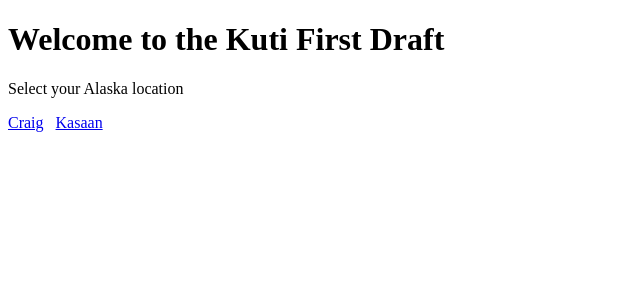
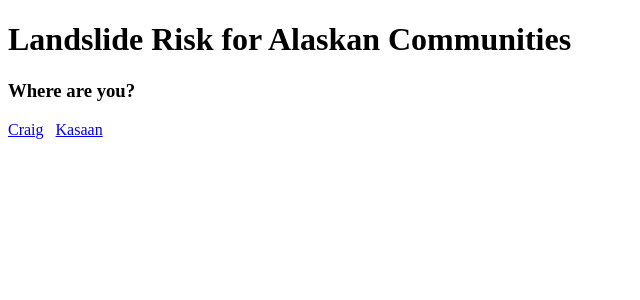
Before and after one commit to ua-snap/kuti, a Nuxt app: page / in a window 1280 px wide. Shown: the top 300 px of the page, without its empty margins (0-640 px from the left). Built offline with nearby package versions, Linux system fonts and the light colour scheme.

Commit message:
Fixes front page with correct text.

```diff
--- a/pages/index.vue
+++ b/pages/index.vue
@@ -1,7 +1,7 @@
 <template>
   <div>
-    <h1>Welcome to the Kuti First Draft</h1>
-    <p>Select your Alaska location</p>
+    <h1>Landslide Risk for Alaskan Communities</h1>
+    <h3>Where are you?</h3>
 
     <div>
       <NuxtLink to="/Craig">Craig</NuxtLink>
```
